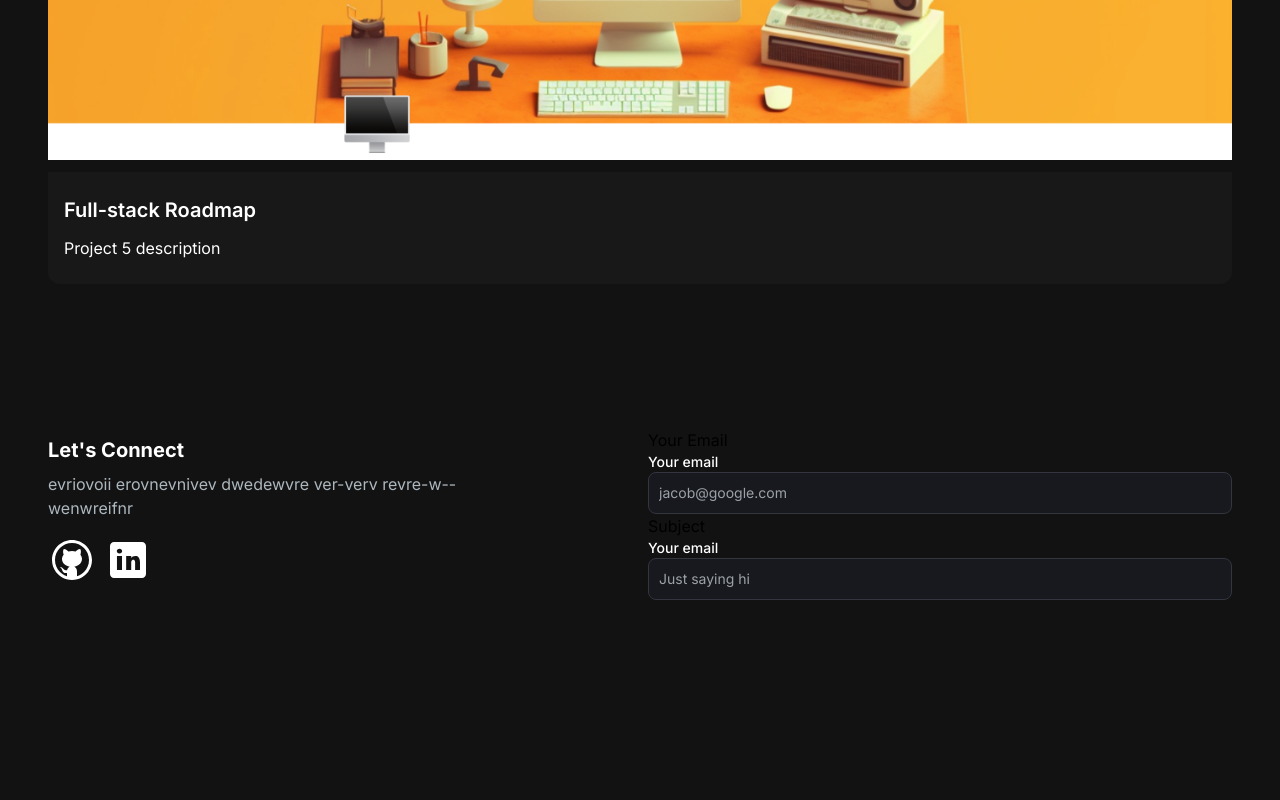
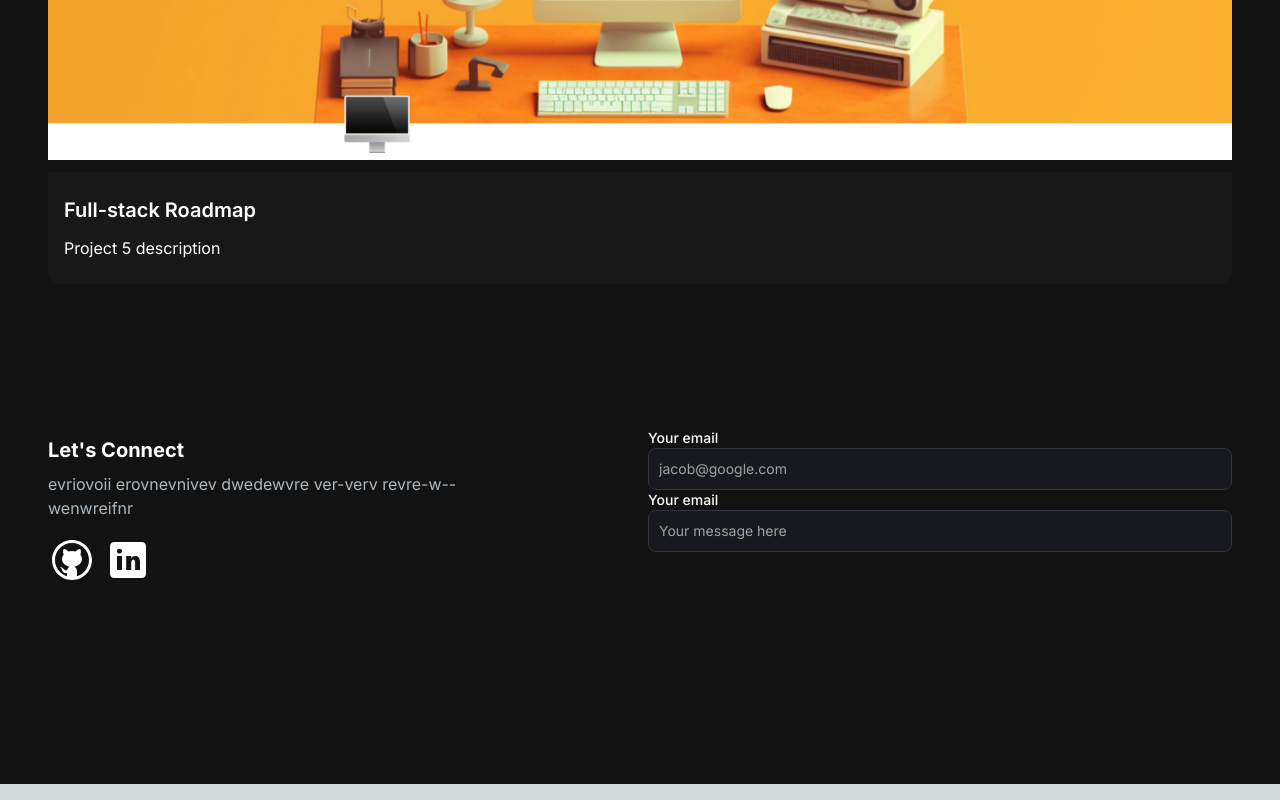
Before and after one commit to lydiaqd/my-portfolio-site, a Next.js app: page / in a window 1280 px wide. Shown: the part 3240-4040 px from the top of the page. Built offline with nearby package versions, Linux system fonts and the light colour scheme.

Commit message:
Added subject line in contact section

```diff
--- a/app/components/EmailSection.jsx
+++ b/app/components/EmailSection.jsx
@@ -25,8 +25,7 @@ const EmailSection = () => {
         <div>
             <form className="flex flex-col">
                 <div>
-                    Your Email
-                <label htmlFor="email" type="email" className="text-white block text-sm font-medium">Your email</label>
+                    <label htmlFor="email" className="text-white block text-sm font-medium">Your email</label>
                         <input
                             type="email"
                             id="email"
@@ -35,14 +34,13 @@ const EmailSection = () => {
                             placeholder="jacob@google.com"
                         />
                 </div>
-                    Subject
-                <label htmlFor="email" type="email" className="text-white block text-sm font-medium">Your email</label>
+                <label htmlFor="subject" className="text-white block text-sm font-medium">Your email</label>
                         <input
                             type="text"
                             id="subject"
                             required
                             className="bg-[#18191E] border border-[#33353F] placeholder-[#9CA2A9] text-gray-100 text-sm rounded-lg block w-full p-2.5"
-                placeholder="Just saying hi"
+                            placeholder="Your message here"
                         />
             </form>
                 </div>
```
Lines whose indentation alone changed are shown as unchanged.
